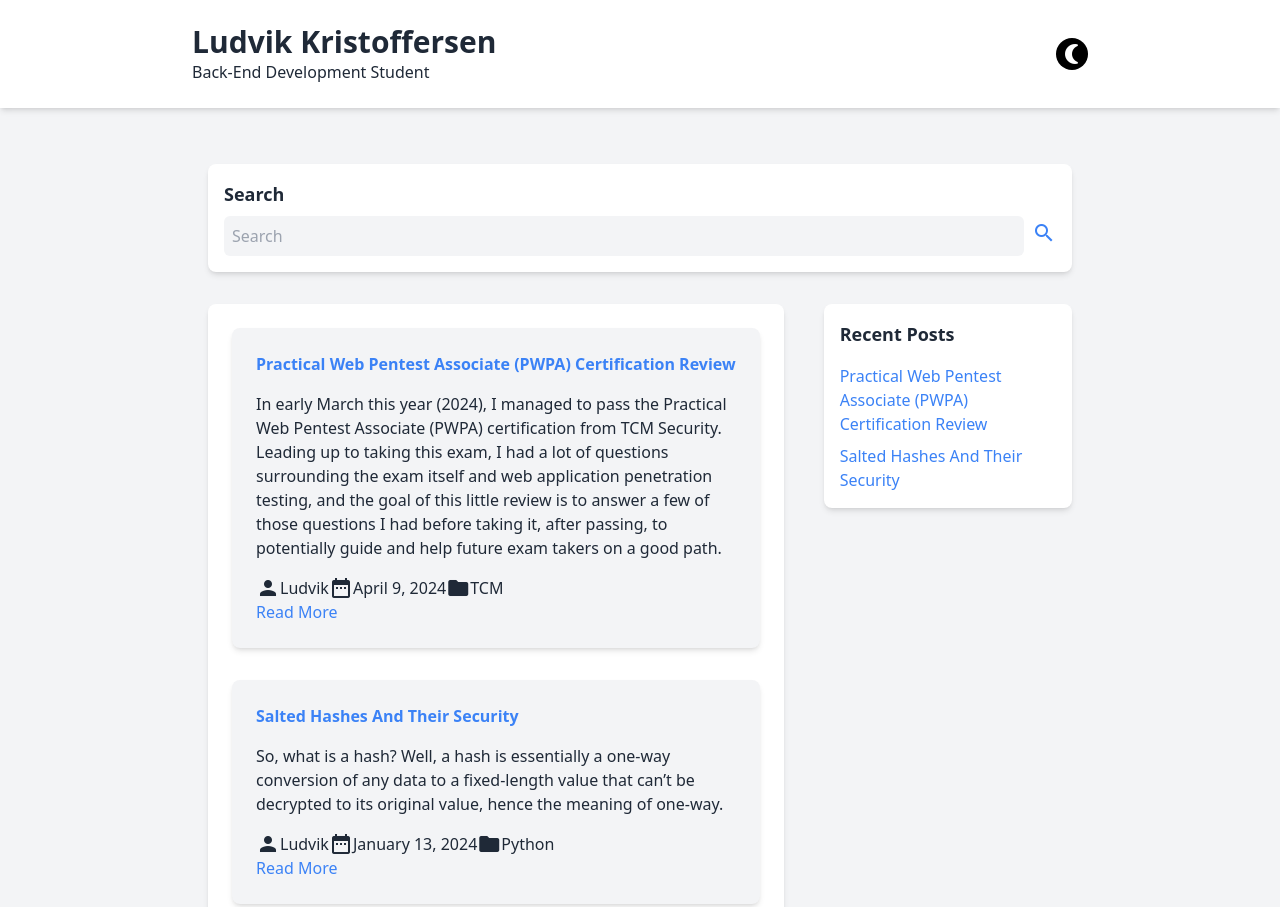
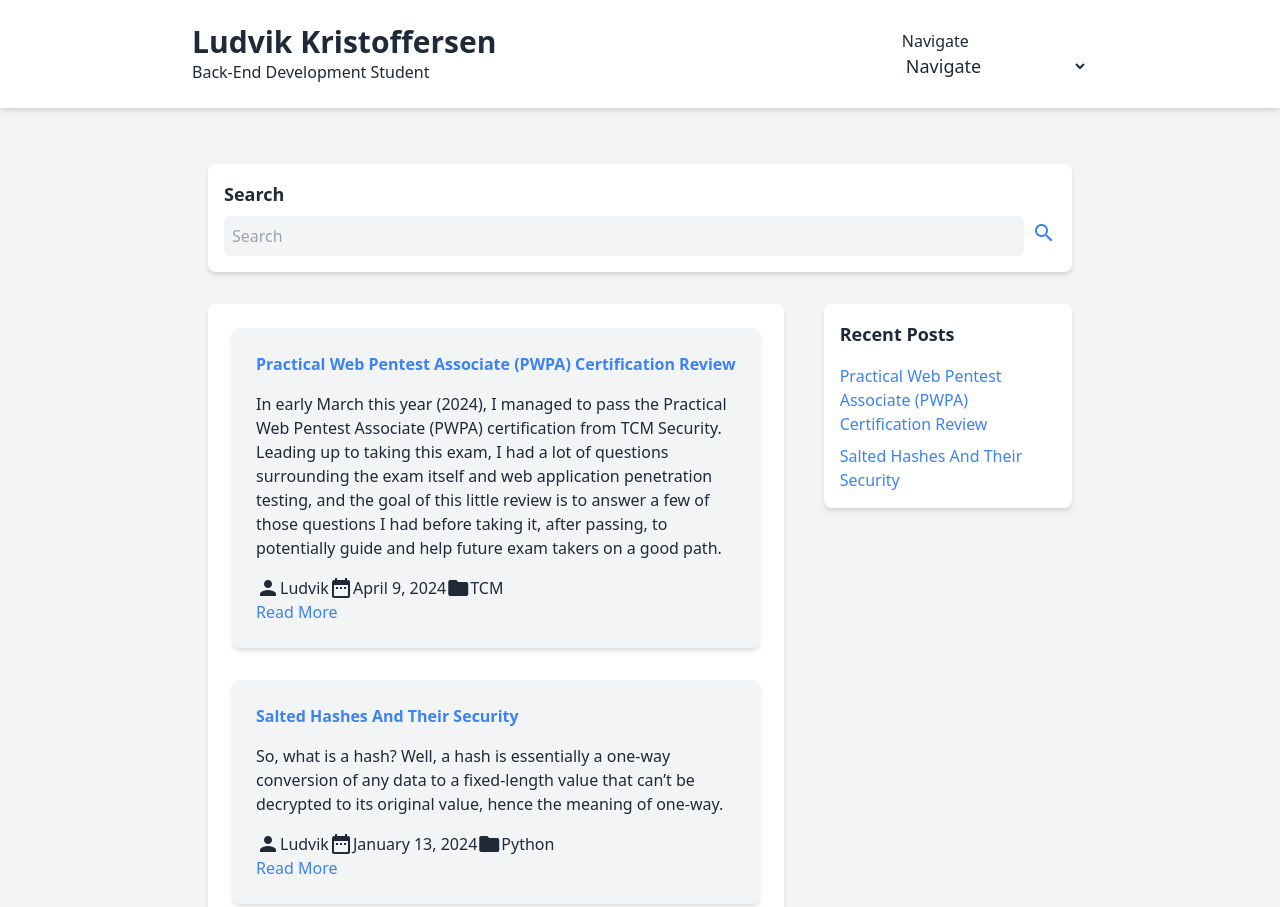
Before and after one commit to luddekn/luddekn.github.io, a website: page index.html in a window 1280 px wide. Shown: the top 907 px of the page. Drawn offline with Linux system fonts and the light colour scheme.

Commit message:
Update index.html

```diff
--- a/index.html
+++ b/index.html
@@ -16,25 +16,19 @@
 					<h2 class="text-3xl font-bold">Ludvik Kristoffersen</h2>
 					<p>Back-End Development Student</p>
 				</div>
-				<div id="header-right-side" class="relative flex items-center space-x-6">
-					<div id="burger-menu" class="burger-menu text-3xl cursor-pointer md:hidden">☰</div>
-					<ul id="header-links" class="hidden absolute top-full right-0 mt-2 space-y-2 bg-white shadow-lg p-4 rounded-md text-lg border border-gray-200 z-10">
-						<li>
-							<a href="./index.html" class="block text-black hover:text-blue-500 dark:hover:text-red-500 hover:underline transition duration-200 ease-linear">Posts</a>
-						</li>
-						<li>
-							<a href="./about-me.html" class="block text-black hover:text-blue-500 dark:hover:text-red-500 hover:underline transition duration-200 ease-linear">About Me</a>
-						</li>
-						<li>
-							<a href="./projects.html" class="block text-black hover:text-blue-500 dark:hover:text-red-500 hover:underline transition duration-200 ease-linear">Projects</a>
-						</li>
-						<li>
-							<a href="./certificates.html" class="block text-black hover:text-blue-500 dark:hover:text-red-500 hover:underline transition duration-200 ease-linear">Certificates</a>
-						</li>
-					</ul>
-					<button id="change-theme" class="flex items-center justify-center text-white p-2 bg-black w-8 h-8 rounded-full dark:bg-gray-200 dark:text-black">
-						<span id="theme-icon" class="material-icons">nightlight_round</span>
-					</button>
+				<div class="relative w-48">
+					<label for="navigation-menu" class="sr-only">Navigate</label>
+					<select
+						id="navigation-menu"
+						class="block w-full bg-white border border-gray-300 rounded-md shadow-sm focus:ring-blue-500 focus:border-blue-500 text-lg text-gray-700"
+						onchange="location = this.value;"
+					>
+						<option value="" disabled selected>Navigate</option>
+						<option value="./index.html">Posts</option>
+						<option value="./about-me.html">About Me</option>
+						<option value="./projects.html">Projects</option>
+						<option value="./certificates.html">Certificates</option>
+					</select>
 				</div>
 			</div>
 		</section>
```
